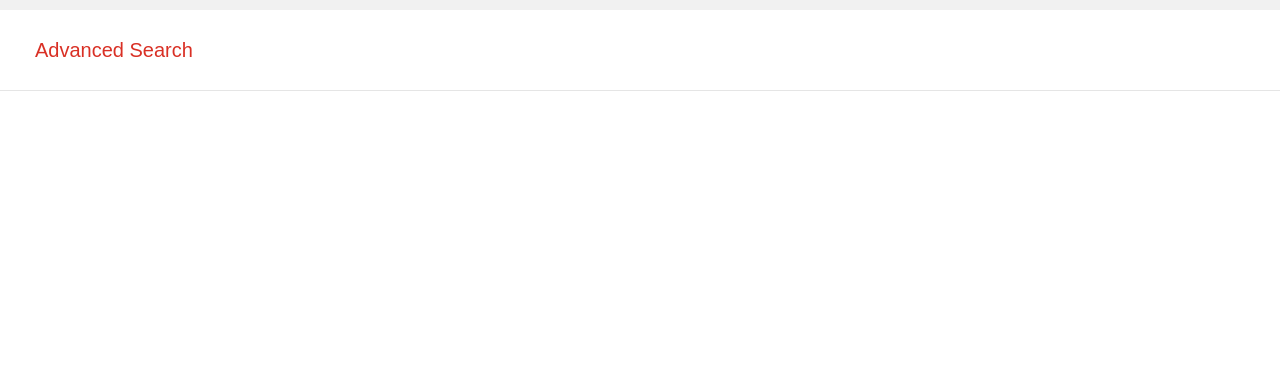
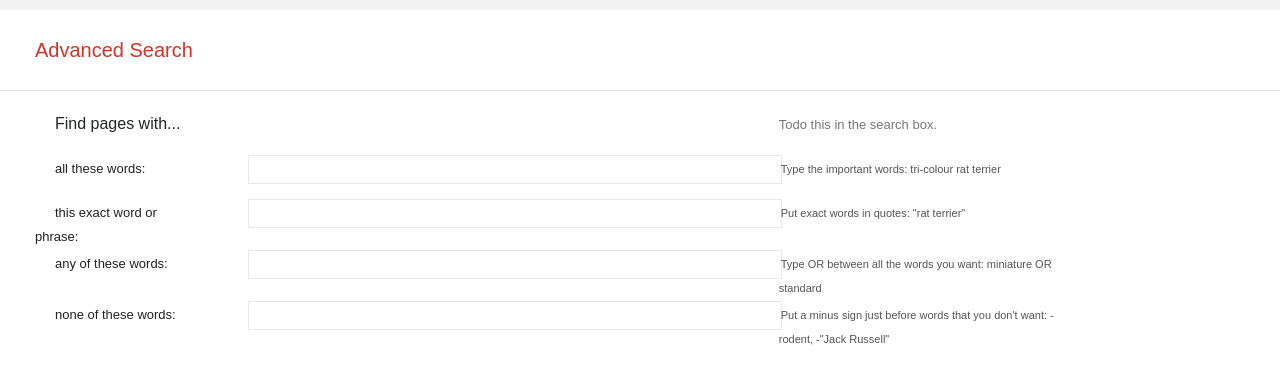
Before and after one commit to JuanPabloGiraldoSoftware/CS50Project0, a plain HTML site: page advanced.html in a window 1280 px wide. Shown: the part 46-428 px from the top of the page. Drawn offline with nearby package versions, Linux system fonts and the light colour scheme.

Commit message:
advanced search

```diff
--- a/advanced.html
+++ b/advanced.html
@@ -1,3 +1,6 @@
+<!--Author: Juan Pablo Giraldo
+   Date: 24/12/2020;
+   Last Modification: 24/12/2020 10:36 COL; --->
 <!DOCTYPE html>
 <html>
 <head>
@@ -16,5 +19,34 @@
 		Advanced Search
 	</div>
 	<hr>
+	<div>
+		<form action="https://google.com/search">
+			<div class="row rdiv">
+				<div class="col-2"><span class="spcol">Find pages with...</span></div>
+				<div class="col-5" id="blank"></div>
+				<div class="col-2"><span class="spcol2">Todo this in the search box.</span></div>
+			</div>
+			<div class="row rdiv2">
+				<div class="col-2"><span class="srow">all these words:</span></div>
+				<div class="col-5" id="blank"><input class="srh_field2" type="text" name="as_q"></div>
+				<div class="col-3"><span class="srow2">Type the important words: tri-colour rat terrier</span></div>
+			</div>
+			<div class="row rdiv2">
+				<div class="col-2"><span class="srow">this exact word or phrase:</span></div>
+				<div class="col-5" id="blank"><input class="srh_field2" type="text" name="as_epq"></div>
+				<div class="col-3"><span class="srow2">Put exact words in quotes: "rat terrier"</span></div>
+			</div>
+			<div class="row rdiv2">
+				<div class="col-2"><span class="srow">any of these words:</span></div>
+				<div class="col-5" id="blank"><input class="srh_field2" type="text" name="as_oq"></div>
+				<div class="col-3"><span class="srow2">Type OR between all the words you want: miniature OR standard</span></div>
+			</div>
+			<div class="row rdiv2">
+				<div class="col-2"><span class="srow">none of these words:</span></div>
+				<div class="col-5" id="blank"><input class="srh_field2" type="text" name="as_eq"></div>
+				<div class="col-3"><span class="srow2">Put a minus sign just before words that you don't want: -rodent, -"Jack Russell"</span></div>
+			</div>
+		</form>
+	</div>
 </body>
 </html>
--- a/stylesh.css
+++ b/stylesh.css
@@ -68,6 +68,47 @@ button{
 	top: 10px;
 	right: 10px;
 }
+
+.spcol{
+	padding: 20px;
+	font: 16px arial, sans-serif;
+	margin-top: 10px;
+}
+
+.spcol2{
+	font: 13px arial,sans-serif;
+	color: #777777;
+}
+
+.srow{
+	padding: 20px;
+	font: 13px arial,sans-serif;
+	color: #222222;
+}
+
+.srow2{
+	padding: 2px;
+	font: 11px arial,sans-serif;
+	color: #555555;
+}
+
+.rdiv{
+	margin-top: 20px;
+	margin-left: 20px;
+}
+
+.rdiv2{
+	margin-top: 3px;
+	margin-left: 20px;
+}
+
+.srh_field2{
+	width: 534.31px;
+	height: 29px;
+	border: 1px solid #e6e8eb;
+	padding: 1px 8px;
+	background: #ffffff
+}
 /* ID styles*/
 
 #srh_field{
@@ -90,6 +131,10 @@ button{
 	width: 560px;
 	height: 39px;
 	border-radius: 36px;
+}
+
+.fal{
+	display: inline-block;
 }
 
 #srh_bar:hover{
@@ -126,3 +171,8 @@ button{
 	font-size: 20px;
 	font-family: arial, sans-serif;
 }
+
+#blank{
+	width: 532px;
+	height: 41px;
+}
```
Also changed, not shown: gimages.html (+1 -1 lines), 1 other file.
